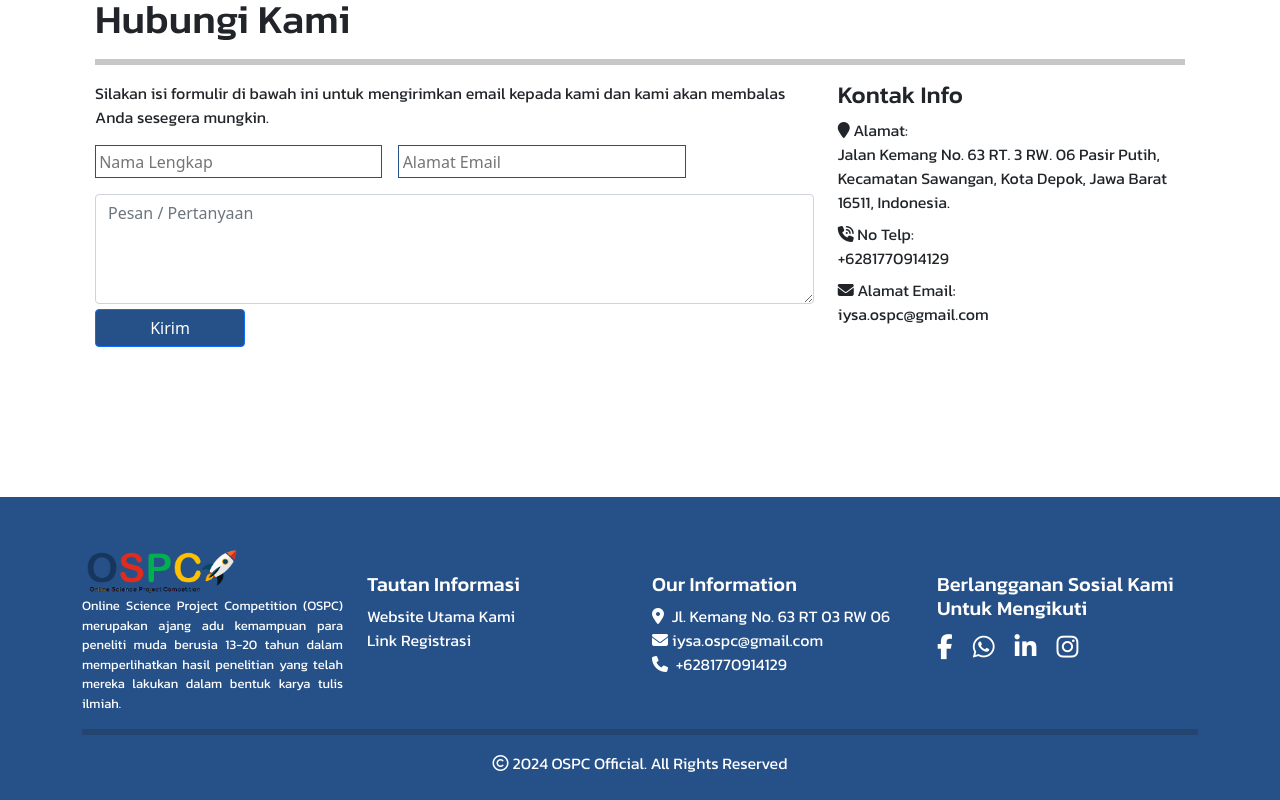
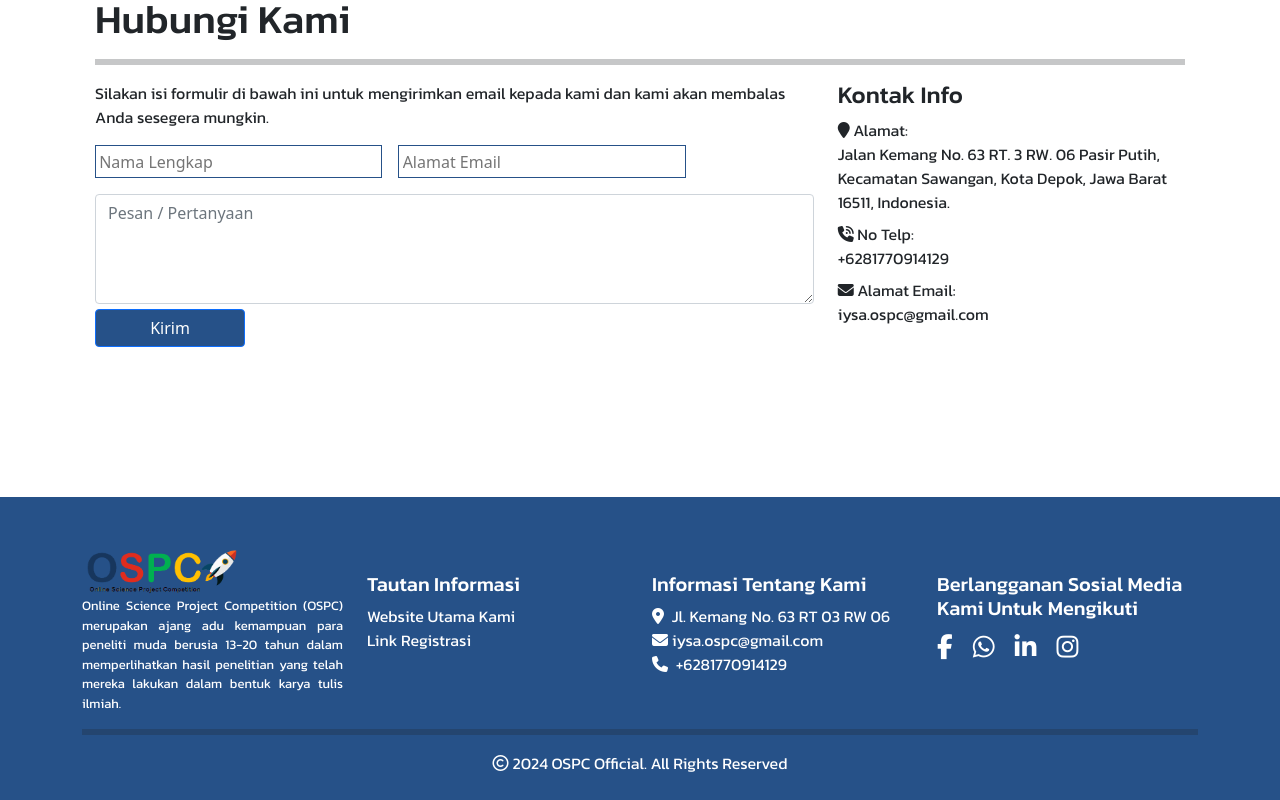
Before and after one commit to iysaofficial/officialospc, a React (Vite) app: page / in a window 1280 px wide. Shown: the part 2847-3647 px from the top of the page. Built offline with nearby package versions, Linux system fonts and the light colour scheme.

Commit message:
perubah FAQ

```diff
--- a/src/component/CompFaq.jsx
+++ b/src/component/CompFaq.jsx
@@ -191,7 +191,7 @@ const data = [
     id: "faqCollapse-3",
     question: "Upload berkas lomba di mana sih Minsa?",
     answer:
-      "Link drive untuk upload berkas dan link untuk upload bukti pembayaran akan dicantumkan di invoice. Kalian akan mendapatkan invoice seperti ini",
+      "Link drive untuk upload berkas dan link untuk upload bukti pembayaran akan dicantumkan di invoice.",
     gambar:"./src/assets/ContohInvoice.jpg",
   },
   {
--- a/src/component/footer.jsx
+++ b/src/component/footer.jsx
@@ -34,7 +34,7 @@ const footer = () => {
 
                                     <div className="col-lg-3 col-md-6 col-sm-6">
                                         <div className="single-footer-widget">
-                                            <h5>Our Information</h5>
+                                            <h5>Informasi Tentang Kami</h5>
 
                                             <ul className="footer-quick-links address-link list-unstyled">
                                                 <li>
@@ -59,7 +59,7 @@ const footer = () => {
                                     </div>
                                     <div className="col-lg-3 col-md-6 col-sm-6">
                                         <div className="single-footer-widget">
-                                            <h5>Berlangganan Sosial Kami Untuk Mengikuti</h5>
+                                            <h5>Berlangganan Sosial Media Kami Untuk Mengikuti</h5>
                                             <ul className="footer-quick-links sosmed list-unstyled">
                                                 <li>
                                                     <a href="https://www.facebook.com/Indonesia-Young-scientist-Association-106523338057326" className="facebook" target="_blank"
```
